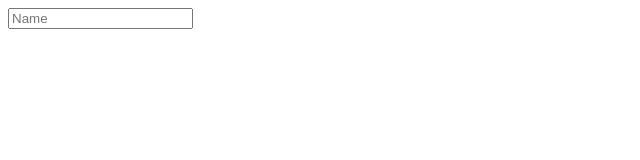
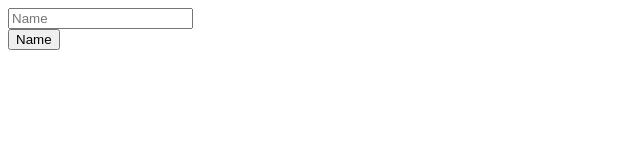
Before and after one commit to Benson306/git_ninja, a plain HTML site: page index.html in a window 1280 px wide. Shown: the whole page, without its empty margins (0-640 px from the left). Drawn offline with Linux system fonts and the light colour scheme.

Commit message:
added submit button to form

```diff
--- a/index.html
+++ b/index.html
@@ -9,6 +9,8 @@
 <body>
     <form>
         <input type="text" placeholder="Name" required>
+        <br>
+        <input type="submit" value="Name" required>
     </form>
 </body>
 </html>
```
